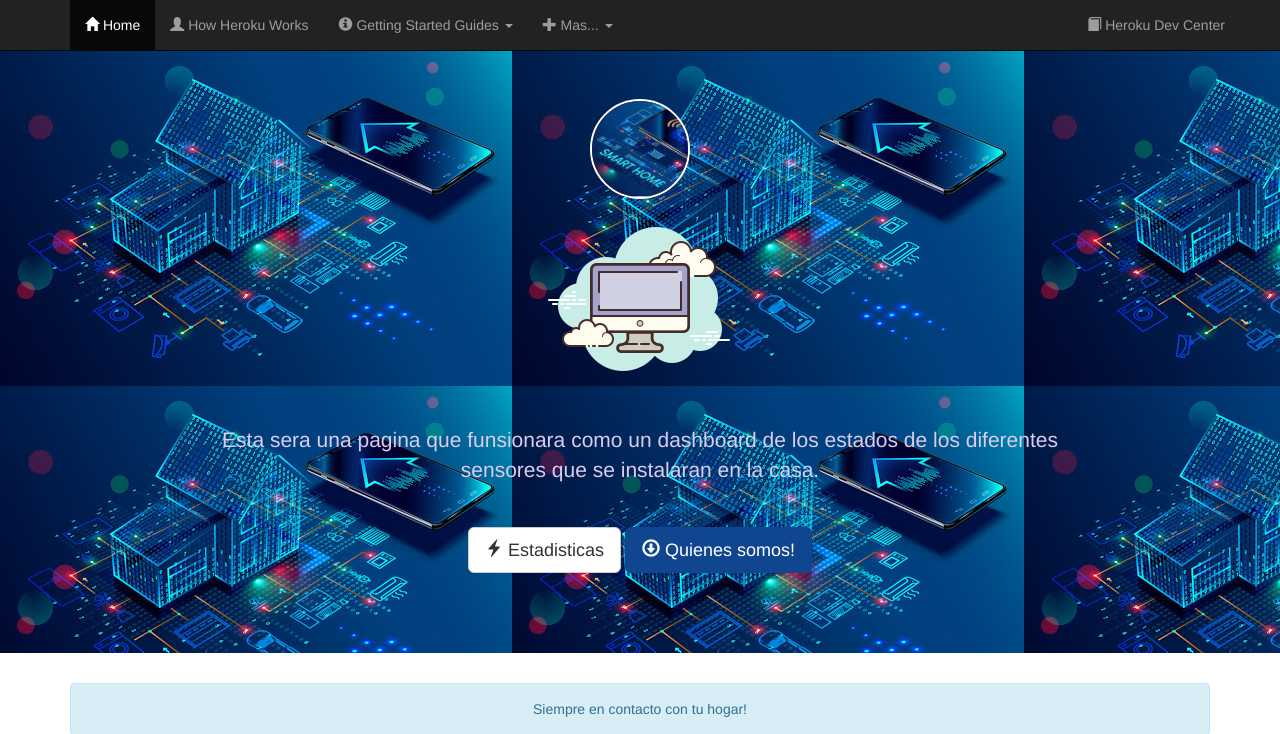
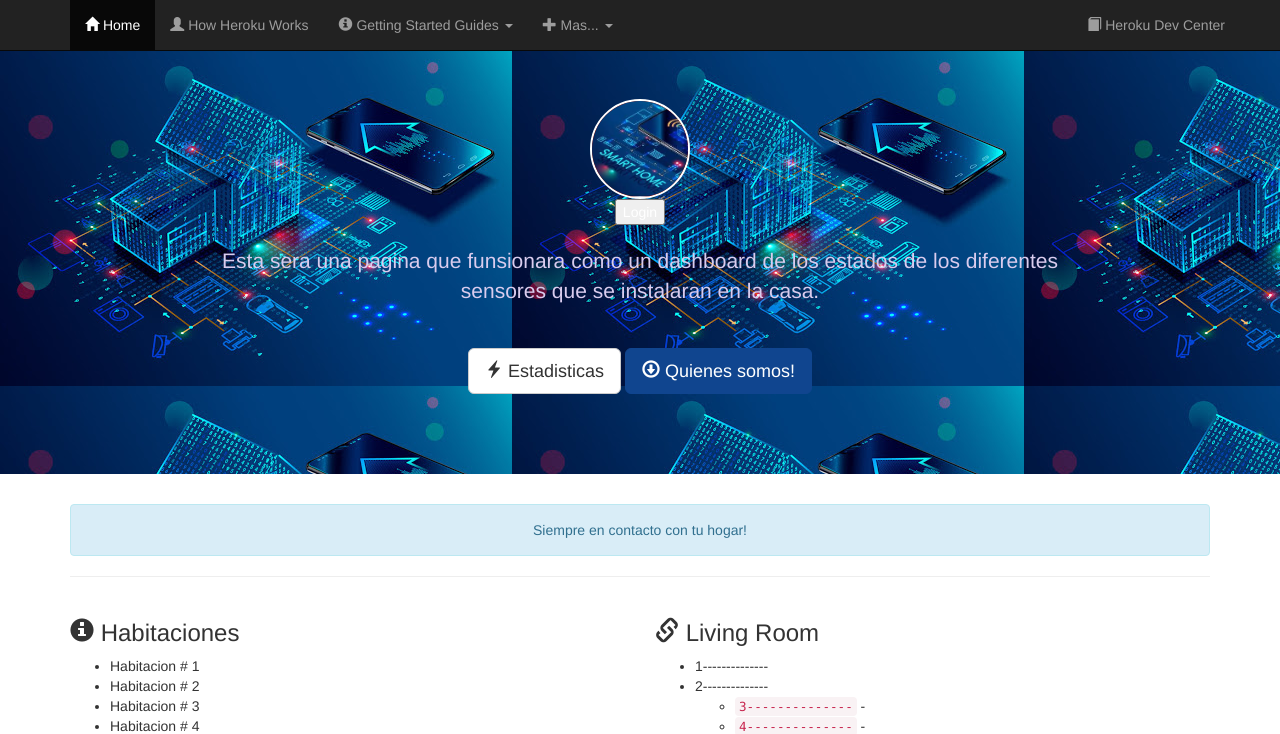
Before and after one commit to GiustiRodriguez/githubdemostracion, a PHP site: template web/views/index.twig in a window 1280 px wide. Shown: the top 734 px of the page. Run offline with PHP 8.4, Linux system fonts and the light colour scheme; the template is opened without the code that fills it, so the values that code supplies are empty; some libraries are stand-ins or nearby versions.

Commit message:
Update index.twig

```diff
--- a/web/views/index.twig
+++ b/web/views/index.twig
@@ -6,11 +6,7 @@
     <a href="/" class="lang-logo">
       <img src="/images/Logo.jpg">
     </a>
-    <form method="get" action="http://aprenderaprogramar.com">
-
-      <input name="boton1" type="image"
-      src="/images/monitor.png">
-    </form>
+    <input type="submit" value="Login" />
 
     <p>Esta sera una pagina que funsionara como un dashboard de los estados de los diferentes sensores que se instalaran en la casa.</p>
     <a type="button" class="btn btn-lg btn-default" href="https://previews.123rf.com/images/macrovector/macrovector1604/macrovector160403462/55220555-infograf%C3%ADa-de-las-casas-inteligentes-con-las-estad%C3%ADsticas-de-uso-ilustraci%C3%B3n-vectorial-tecnolog%C3%ADas-electr%C3%B3nicas.jpg"><span class="glyphicon glyphicon-flash"></span> Estadisticas</a>
```
